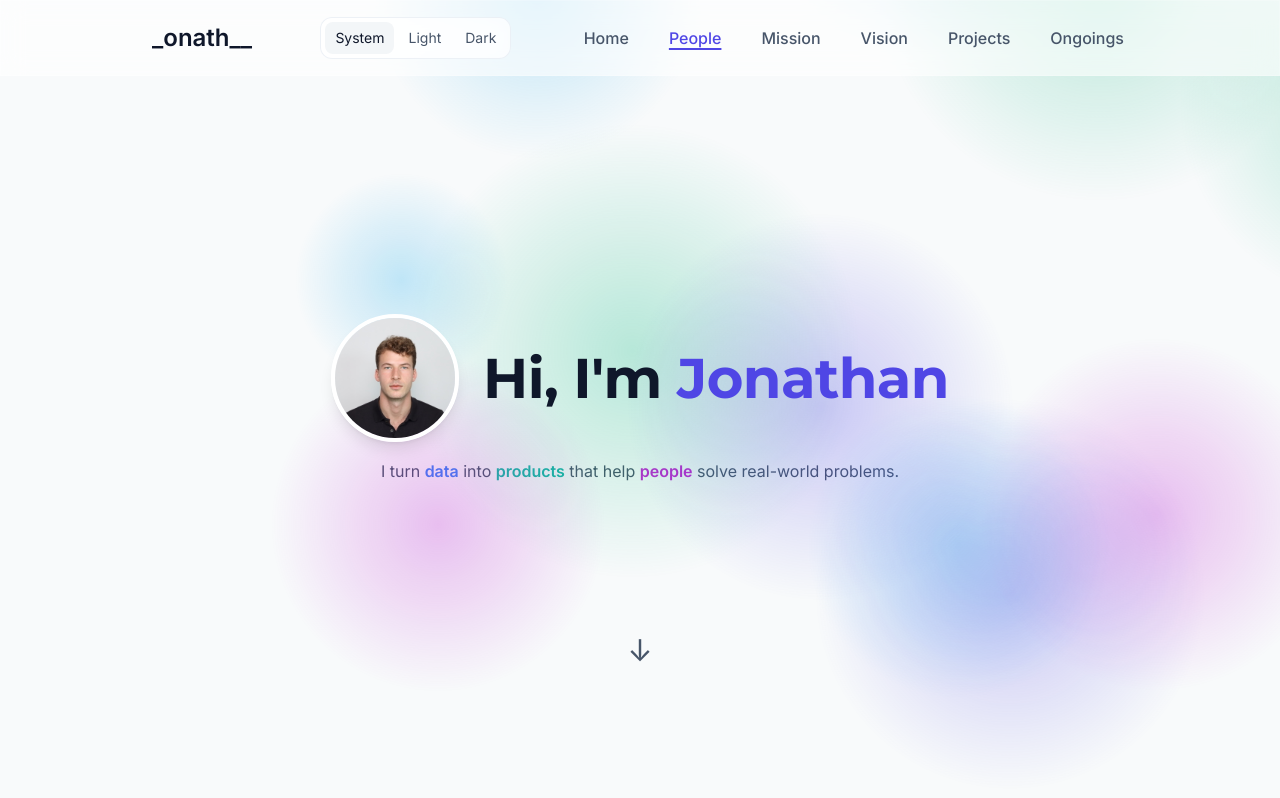
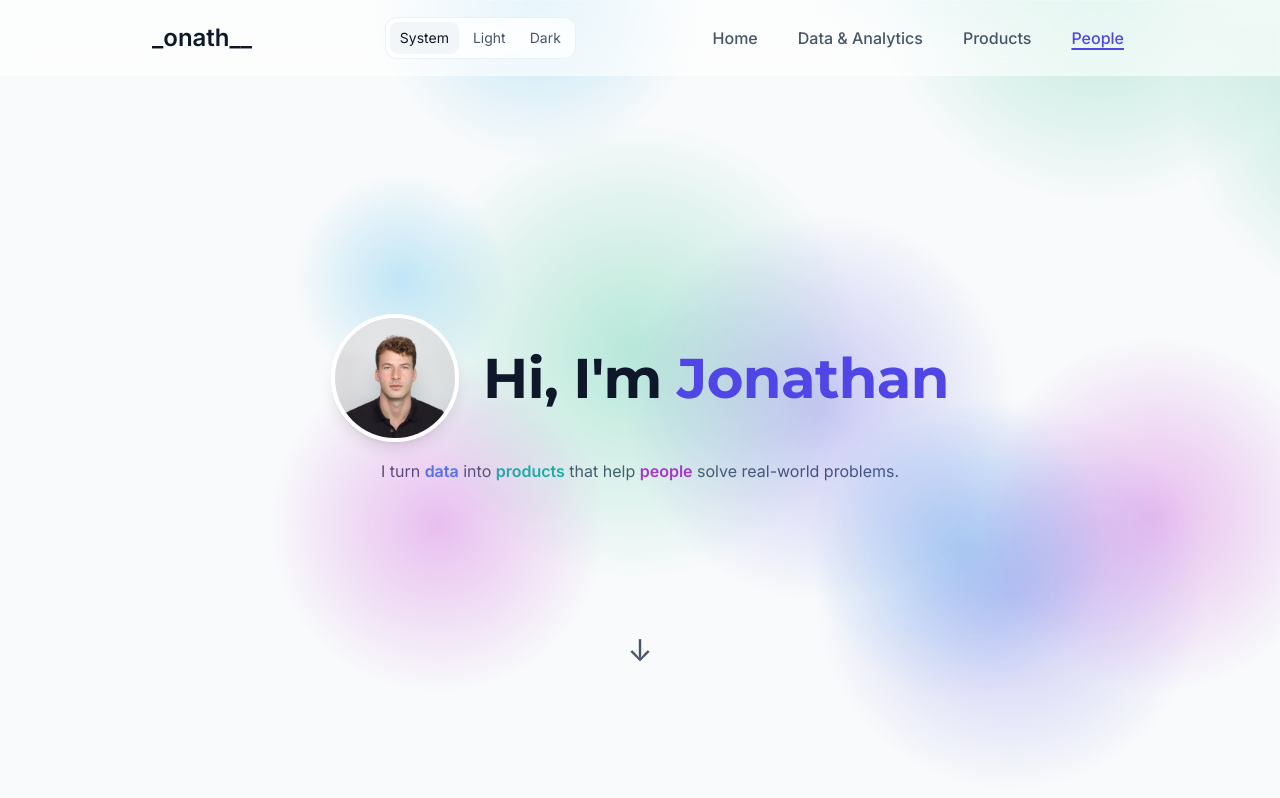
Before and after one commit to leandoer969/leandoer969.github.io, a React (Vite) app: page / in a window 1280 px wide. Shown: the top 798 px of the page. Built offline with nearby package versions, Linux system fonts and the light colour scheme.

Commit message:
chore(LinkList): updated section links

```diff
--- a/src/components/ui/LinksList.tsx
+++ b/src/components/ui/LinksList.tsx
@@ -13,11 +13,14 @@ export function LinksList({
   onClick,
   items = [
     { id: 'hero', label: 'Home' },
+    { id: 'data', label: 'Data & Analytics' },
+    { id: 'products', label: 'Products' },
     { id: 'people', label: 'People' },
-    { id: 'mission', label: 'Mission' },
-    { id: 'vision', label: 'Vision' },
-    { id: 'projects', label: 'Projects' },
-    { id: 'ongoings', label: 'Ongoings' },
+
+    // { id: 'mission', label: 'Mission' },
+    // { id: 'vision', label: 'Vision' },
+    // { id: 'projects', label: 'Projects' },
+    // { id: 'ongoings', label: 'Ongoings' },
   ],
 }: LinksListProps) {
   return (
```
